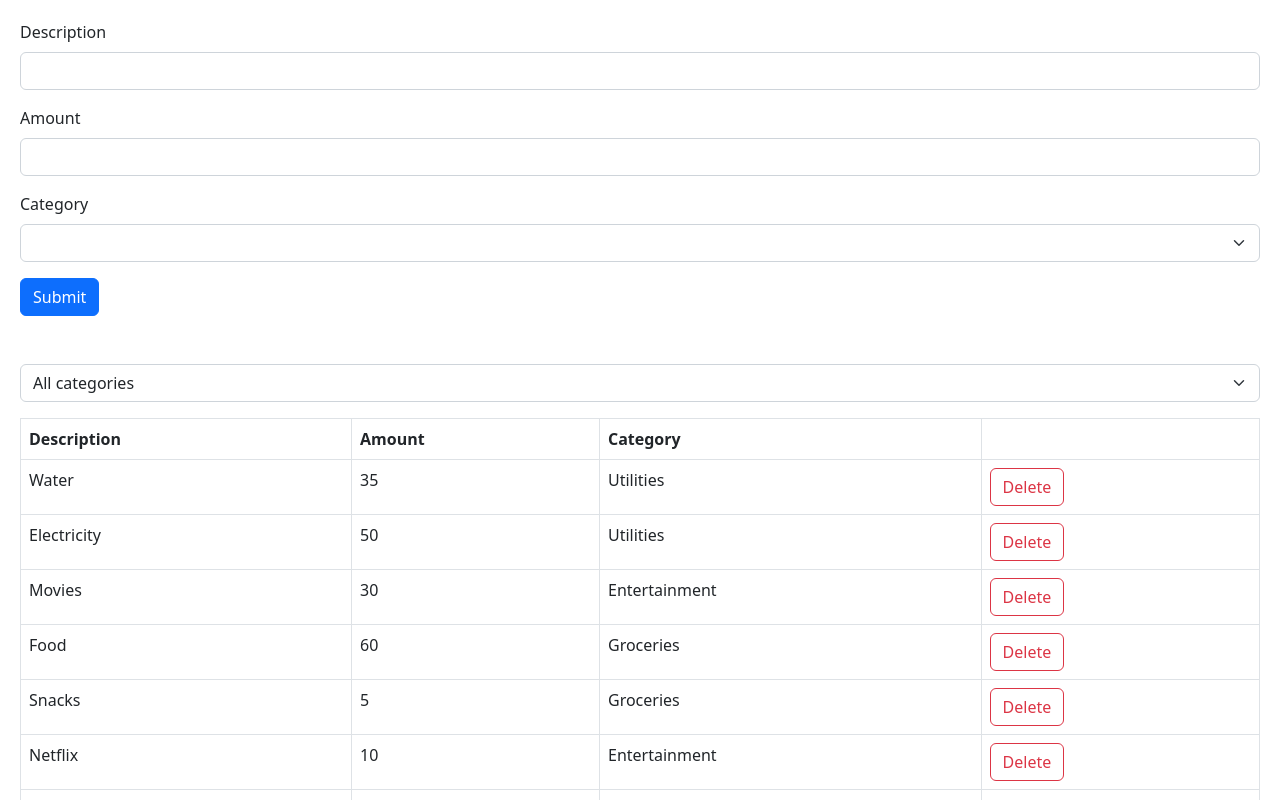
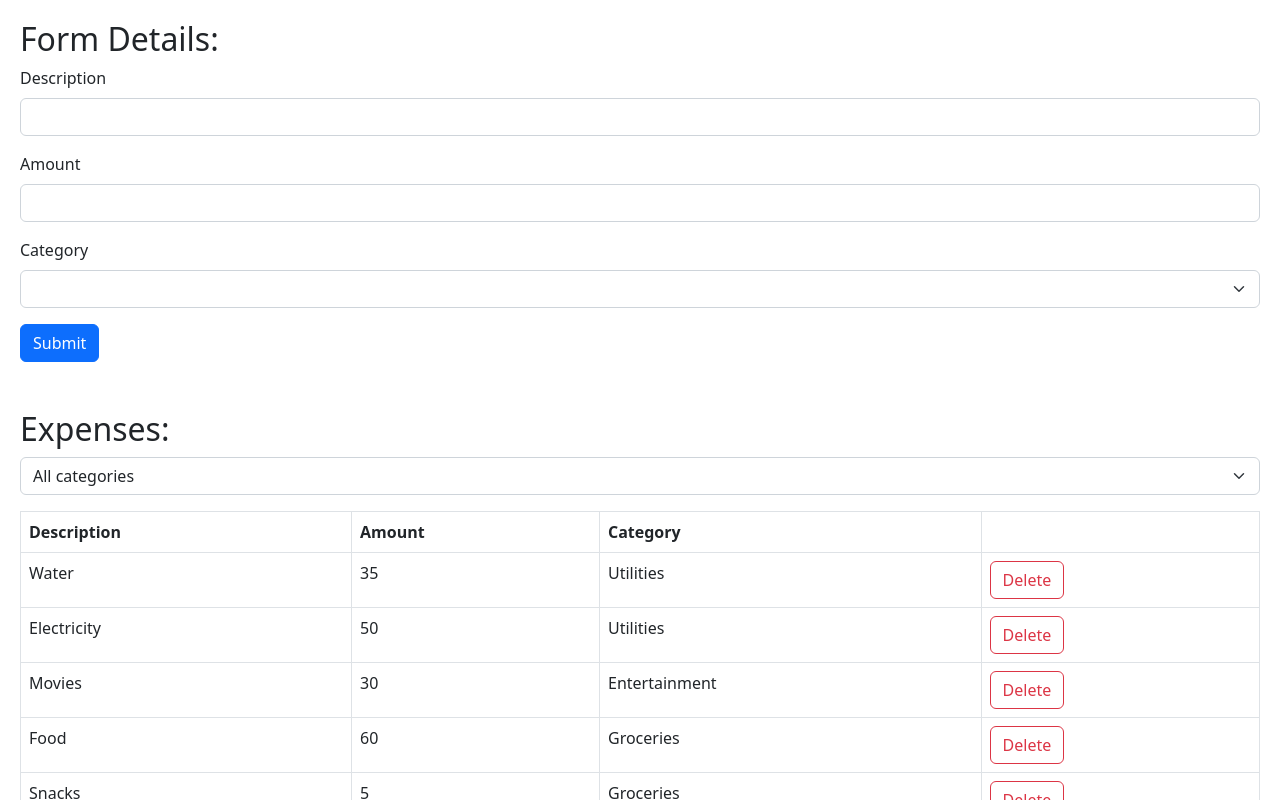
Before and after one commit to AIDK/expense-tracker, a React (Vite) app: page / in a window 1280 px wide. Shown: the top 800 px of the page. Built offline with nearby package versions, Linux system fonts and the light colour scheme.

Commit message:
Added some form headers

```diff
--- a/src/App.tsx
+++ b/src/App.tsx
@@ -23,6 +23,7 @@ function App() {
 
   return (
     <div>
+      <h2>Form Details:</h2>
       <div className="mb-5">
         {/* we have to copy the entire expenses array so that when we add a new item we do not replace the existing items,
         then we have to copy the new expense we adding to get it's properties and then
@@ -33,6 +34,7 @@ function App() {
           }
         />
       </div>
+      <h2>Expenses:</h2>
       <div className="mb-3">
         <ExpenseFilter
           onSelectCategory={(category) => setSelectedCategory(category)}
```
